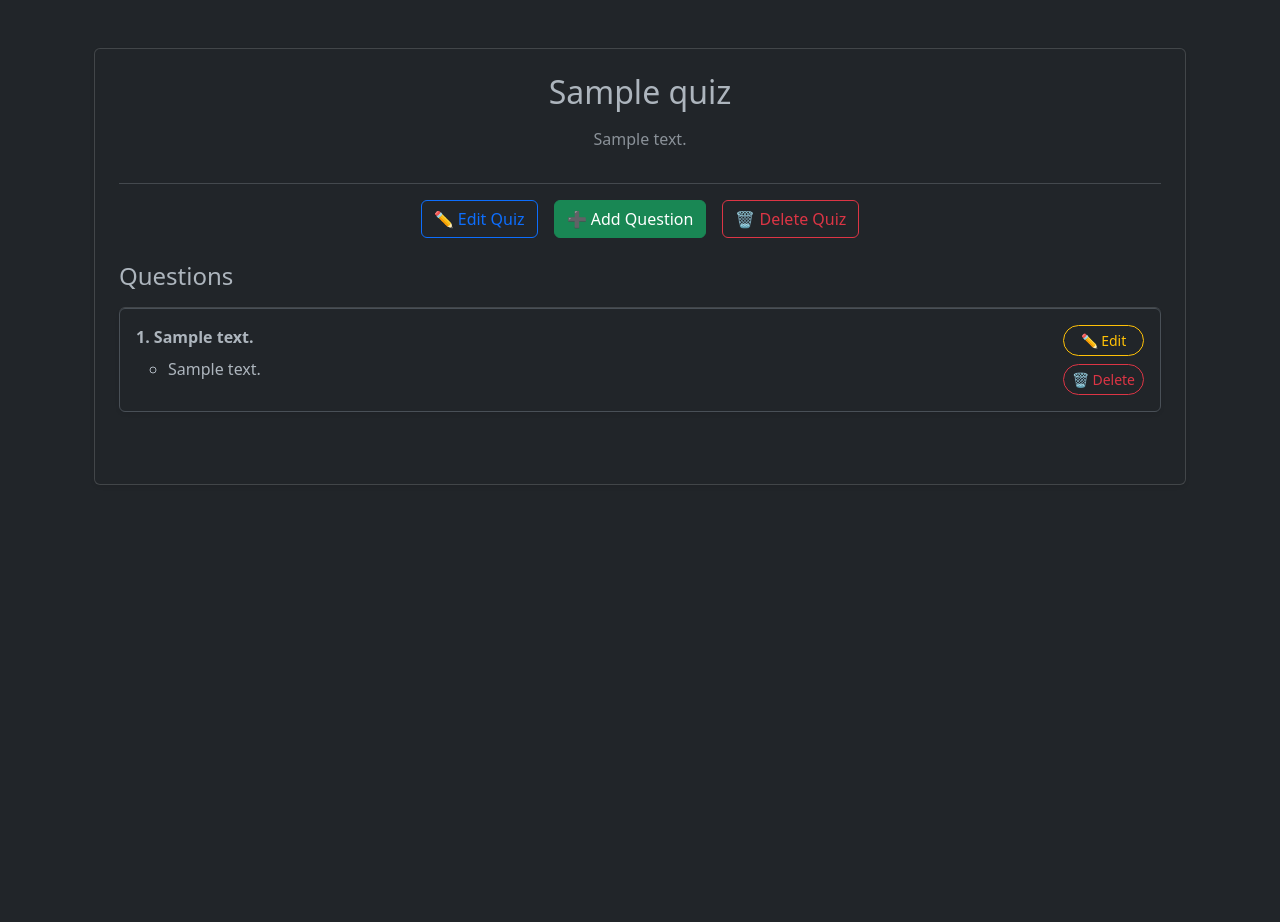
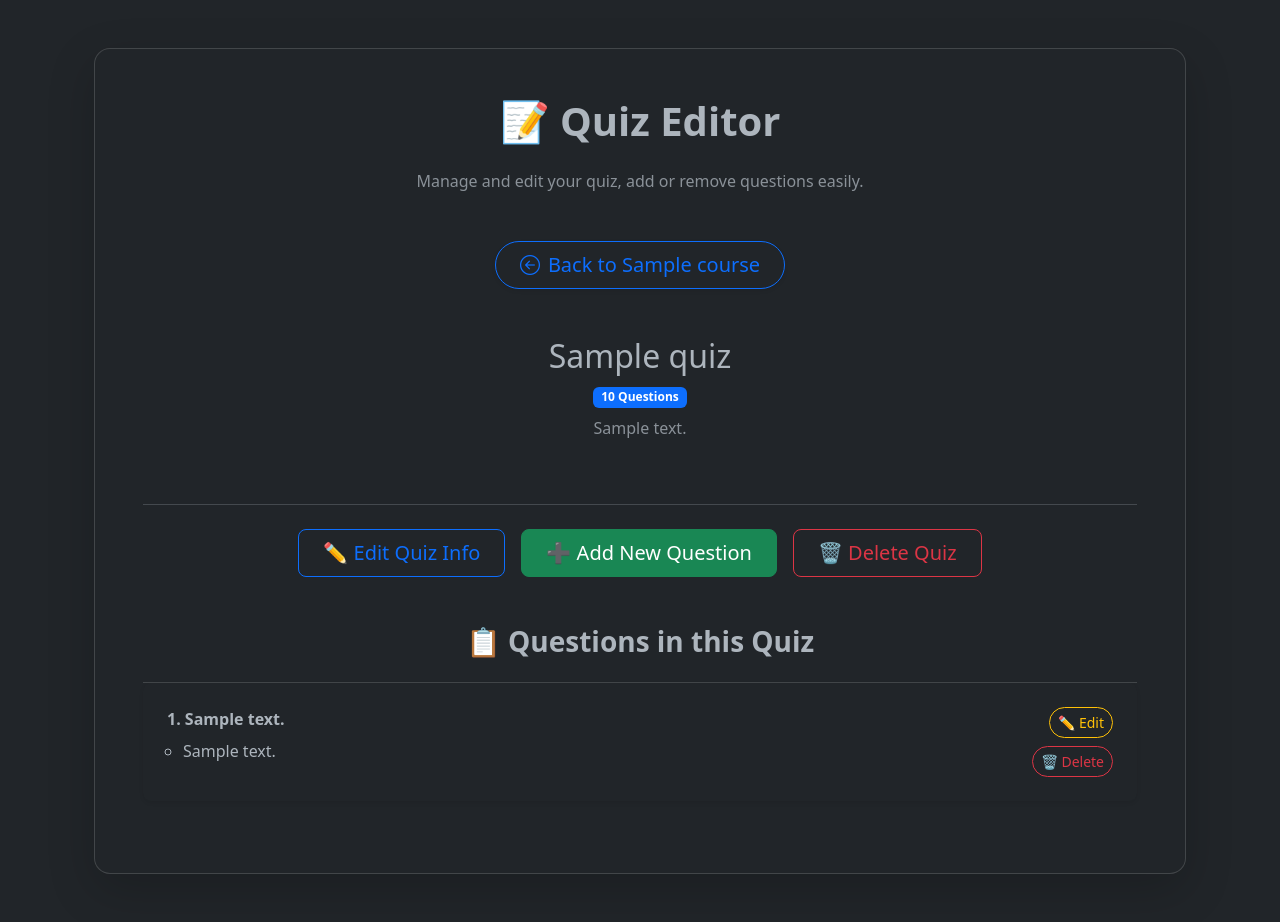
Before and after one commit to bhanu-katoch/lms-django, a Django app: page /quiz/quiz_detail/1 in a window 1280 px wide. Shown: the part 56-978 px from the top of the page. Before the commit the page ends 541 px from the top, so only its background shows below. Run offline with Django 5.2, Linux system fonts and the light colour scheme; a user stored in the database is signed in; tables that the repository leaves empty hold one stand-in row (values such as "Sample post").

Commit message:
improved UI of quiz editor

```diff
--- a/lms/quiz/templates/quiz_detail.html
+++ b/lms/quiz/templates/quiz_detail.html
@@ -3,62 +3,87 @@
 {% block content %}
 <div class="container my-5">
 
-    <div class="card shadow-sm p-4">
-        <h2 class="text-center mb-3">{{ quiz.title }}</h2>
-        <p class="text-center text-muted">{{ quiz.description }}</p>
+    <div class="card shadow-lg p-5 rounded-4">
 
-        <hr>
+        <!-- Page Title -->
+        <h1 class="text-center mb-4 fw-bold">
+            📝 Quiz Editor
+        </h1>
+        <p class="text-center text-muted mb-5">
+            Manage and edit your quiz, add or remove questions easily.
+        </p>
 
-        <div class="d-flex justify-content-center gap-3 mb-4">
-            <a href="{% url 'quiz_edit' quiz.id %}" class="btn btn-outline-primary">
-                ✏️ Edit Quiz
+        <!-- Back to Course Button -->
+        <div class="text-center mb-5">
+            <a href="{% url 'manage_course' quiz.course.id %}"
+               class="btn btn-lg btn-outline-primary rounded-pill px-4 py-2 d-inline-flex align-items-center gap-2 shadow-sm">
+                <i class="bi bi-arrow-left-circle"></i>
+                Back to {{ quiz.course.title }}
             </a>
-            <a href="{% url 'add_question' quiz.id %}" class="btn btn-success">
-                ➕ Add Question
+        </div>
+
+        <!-- Quiz Overview -->
+        <div class="text-center mb-4">
+            <h2 class="mb-2">{{ quiz.title }}</h2>
+            <span class="badge bg-primary mb-2">{{ quiz.total_questions }} Questions</span>
+            <p class="text-muted">{{ quiz.description }}</p>
+        </div>
+
+        <hr class="my-4">
+
+        <!-- Action Buttons -->
+        <div class="d-flex justify-content-center flex-wrap gap-3 mb-5">
+            <a href="{% url 'quiz_edit' quiz.id %}" class="btn btn-outline-primary btn-lg rounded-3 px-4">
+                ✏️ Edit Quiz Info
             </a>
-            <a href="{% url 'quiz_delete' quiz.id %}" class="btn btn-outline-danger">
+            <a href="{% url 'add_question' quiz.id %}" class="btn btn-success btn-lg rounded-3 px-4">
+                ➕ Add New Question
+            </a>
+            <a href="{% url 'quiz_delete' quiz.id %}" class="btn btn-outline-danger btn-lg rounded-3 px-4">
                 🗑️ Delete Quiz
             </a>
         </div>
 
-        <h4 class="mb-3">Questions</h4>
+        <!-- Questions List Heading -->
+        <h3 class="text-center mb-4 fw-semibold">
+            📋 Questions in this Quiz
+        </h3>
 
         {% if quiz.questions.all %}
-        <ul class="list-group">
+            <ul class="list-group list-group-flush">
                 {% for question in quiz.questions.all %}
-                <li class="list-group-item mb-4 shadow-sm rounded p-3">
-                    <div class="d-flex justify-content-between align-items-start">
-                        <div>
-                            <strong>{{ forloop.counter }}. {{ question.text }}</strong> <!-- 👈 Question number -->
-                            <ul class="mt-2">
+                    <li class="list-group-item shadow-sm mb-4 rounded-3 p-4">
+                        <div class="d-flex justify-content-between align-items-start flex-wrap">
+                            <div class="flex-grow-1 pe-3">
+                                <strong>{{ forloop.counter }}. {{ question.text }}</strong>
+                                <ul class="mt-2 ps-3">
                                     {% for option in question.options.all %}
                                         <li>{{ option.text }}</li>
                                     {% endfor %}
                                 </ul>
                             </div>
 
-                        <div class="d-flex flex-column gap-2">
+                            <div class="d-flex flex-column gap-2 align-items-end">
                                 <a href="{% url 'edit_question' question.id %}"
-                               class="btn btn-sm btn-outline-warning rounded-pill w-100 text-center">
+                                   class="btn btn-outline-warning btn-sm rounded-pill">
                                     ✏️ Edit
                                 </a>
-                            <form action="{% url 'delete_question' question.id %}" method="POST" class="w-100">
+                                <form action="{% url 'delete_question' question.id %}" method="POST">
                                     {% csrf_token %}
                                     <button type="submit"
-                                        class="btn btn-sm btn-outline-danger rounded-pill w-100 text-center">
+                                            class="btn btn-outline-danger btn-sm rounded-pill">
                                         🗑️ Delete
                                     </button>
                                 </form>
                             </div>
                         </div>
                     </li>
-                <br>
                 {% endfor %}
             </ul>
+        {% else %}
+            <p class="text-muted text-center">No questions added yet. Start by adding a question above!</p>
+        {% endif %}
 
-        {% else %}
-            <p class="text-muted text-center">No questions added yet.</p>
-        {% endif %}
     </div>
 
 </div>
```
Lines whose indentation alone changed are shown as unchanged.
